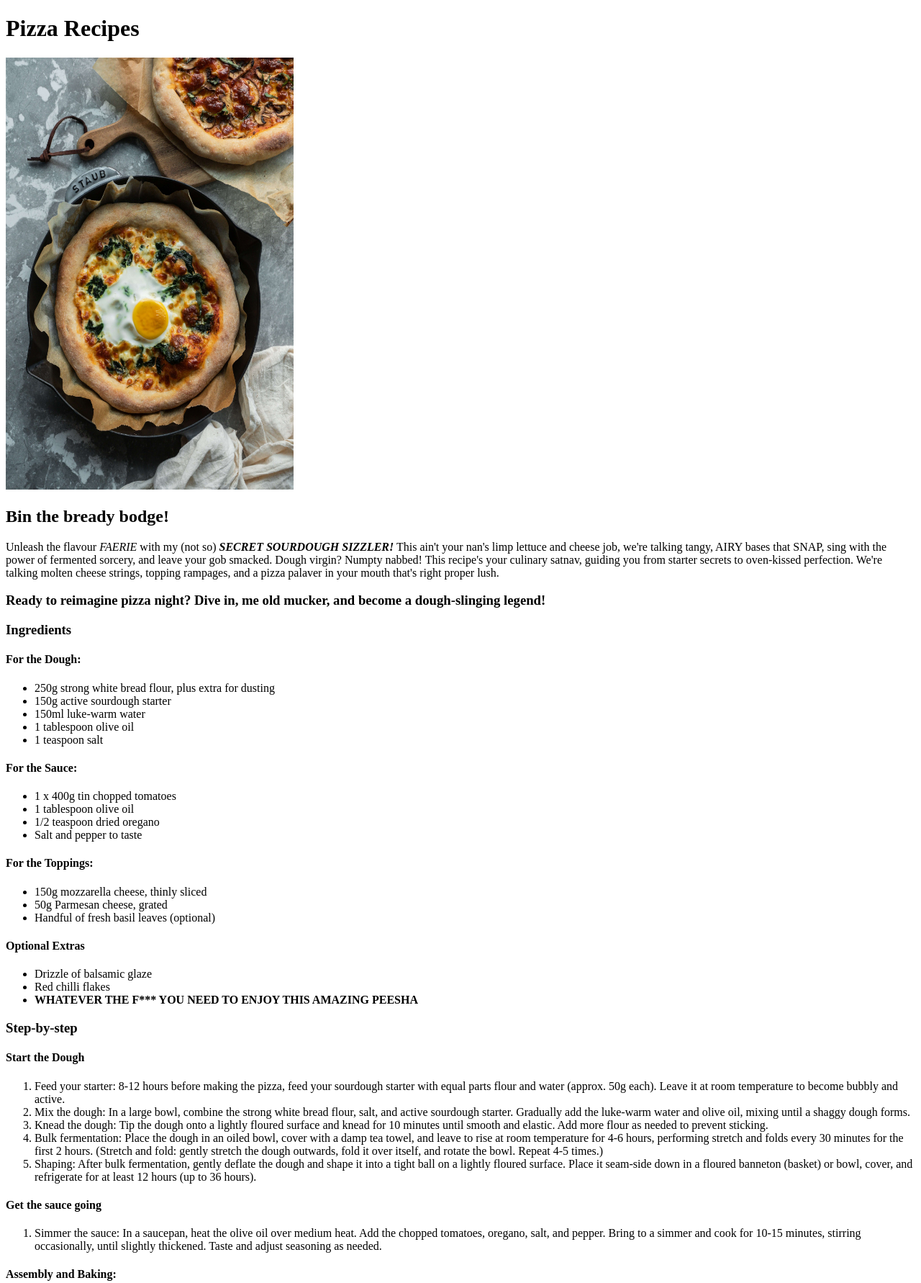
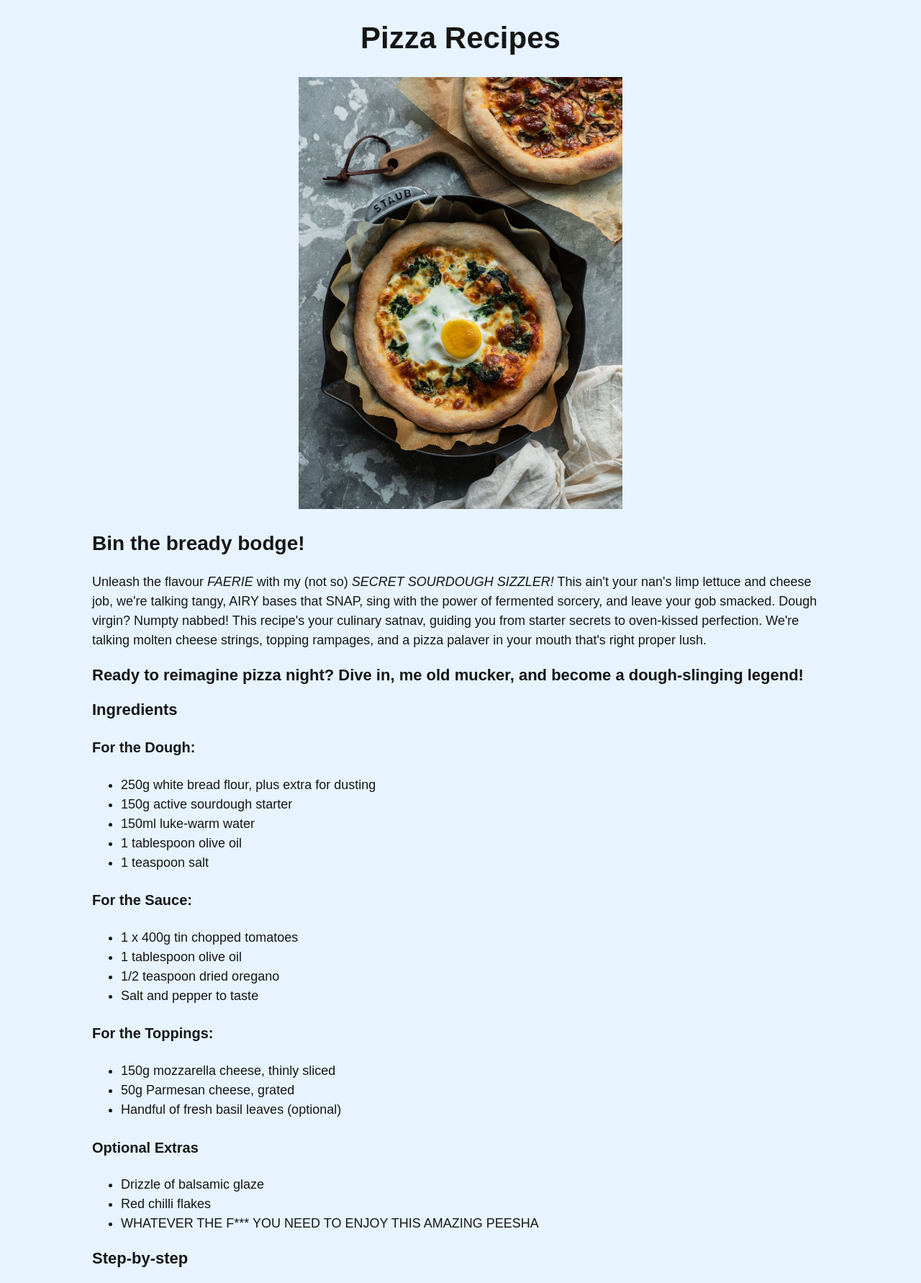
Before and after one commit to C-Dyson/odin-recipes, a plain HTML site: page recipes/pizza.html in a window 1280 px wide. Shown: the top 1782 px of the page at 72% size. Drawn offline with Linux system fonts and the light colour scheme.

Commit message:
Create & modified: created style.css Created a style sheet and implemented changes and linked up with the existing html pages

```diff
--- a/recipes/pizza.html
+++ b/recipes/pizza.html
@@ -3,21 +3,24 @@
 <head>
     <meta charset="UTF-8">
     <meta name="viewport" content="width=device-width, initial-scale=1.0">
+    <link rel="stylesheet" href="../style.css">
     <title>Pizza Recipe | By Chris Dyson</title>
 
 </head>
 <body>
     <h1>Pizza Recipes</h1>
-    <img src="../img/sourdough-pizza.jpg" alt="A birdseye view of 2 freshly cooked sourdough-pizza's" width="400px" height="600px">
-    <h2><strong>Bin the bready bodge!</strong></h2>
-    <p>Unleash the flavour <em>FAERIE</em> with my (not so) <strong><em> SECRET SOURDOUGH SIZZLER!</em></strong> This ain't your nan's limp lettuce and cheese job, we're talking tangy, AIRY bases that SNAP, sing with the power of fermented sorcery, and leave your gob smacked. Dough virgin? Numpty nabbed! This recipe's your culinary satnav, guiding you from starter secrets to oven-kissed perfection. We're talking molten cheese strings, topping rampages, and a pizza palaver in your mouth that's right proper lush.
+    <div class="header-container">
+        <img src="../img/sourdough-pizza.jpg" alt="A birdseye view of 2 freshly cooked sourdough-pizza's" class="header-image">
+    </div>
+    <h2>Bin the bready bodge!</h2>
+    <p>Unleash the flavour <em>FAERIE</em> with my (not so)<em> SECRET SOURDOUGH SIZZLER!</em> This ain't your nan's limp lettuce and cheese job, we're talking tangy, AIRY bases that SNAP, sing with the power of fermented sorcery, and leave your gob smacked. Dough virgin? Numpty nabbed! This recipe's your culinary satnav, guiding you from starter secrets to oven-kissed perfection. We're talking molten cheese strings, topping rampages, and a pizza palaver in your mouth that's right proper lush.
     </p>
-    <h3><strong> Ready to reimagine pizza night? Dive in, me old mucker, and become a dough-slinging legend!</strong></h3>
+    <h3> Ready to reimagine pizza night? Dive in, me old mucker, and become a dough-slinging legend!</h3>
 
     <h3>Ingredients</h3>
     <h4>For the Dough:</h4>
     <ul>
-        <li>250g strong white bread flour, plus extra for dusting</li>
+        <li>250g white bread flour, plus extra for dusting</li>
         <li>150g active sourdough starter</li>
         <li>150ml luke-warm water</li>
         <li>1 tablespoon olive oil</li>
@@ -40,14 +43,14 @@
     <ul>
         <li>Drizzle of balsamic glaze</li>
         <li>Red chilli flakes</li>
-        <li><strong>WHATEVER THE F*** YOU NEED TO ENJOY THIS AMAZING PEESHA</strong></li>
+        <li>WHATEVER THE F*** YOU NEED TO ENJOY THIS AMAZING PEESHA</li>
     </ul>
 
     <h3>Step-by-step</h3>
     <h4>Start the Dough</h4>
     <ol>
         <li>Feed your starter: 8-12 hours before making the pizza, feed your sourdough starter with equal parts flour and water (approx. 50g each). Leave it at room temperature to become bubbly and active.</li>
-        <li>Mix the dough: In a large bowl, combine the strong white bread flour, salt, and active sourdough starter. Gradually add the luke-warm water and olive oil, mixing until a shaggy dough forms.</li>
+        <li>Mix the dough: In a large bowl, combine the white bread flour, salt, and active sourdough starter. Gradually add the luke-warm water and olive oil, mixing until a shaggy dough forms.</li>
         <li>Knead the dough: Tip the dough onto a lightly floured surface and knead for 10 minutes until smooth and elastic. Add more flour as needed to prevent sticking.</li>
         <li>Bulk fermentation: Place the dough in an oiled bowl, cover with a damp tea towel, and leave to rise at room temperature for 4-6 hours, performing stretch and folds every 30 minutes for the first 2 hours. (Stretch and fold: gently stretch the dough outwards, fold it over itself, and rotate the bowl. Repeat 4-5 times.)</li>
         <li>Shaping: After bulk fermentation, gently deflate the dough and shape it into a tight ball on a lightly floured surface. Place it seam-side down in a floured banneton (basket) or bowl, cover, and refrigerate for at least 12 hours (up to 36 hours).</li>
@@ -79,9 +82,10 @@
         <li>Use a pizza peel for easier transferring to and from the oven, if you have one.</li>
         <li>Leftover pizza can be reheated in the oven or toaster oven for a quick and delicious snack.</li>
     </ul>
-    <p><strong><em>Enjoy your homemade sourdough Margherita pizza!</em></strong></p>
-    <a href="../index.html">Go back and find another great recipe</a>
-
+    <p><em>Enjoy your homemade sourdough Margherita pizza!</em></p>
+    <div class="button-containter">
+        <a class="button" href="../index.html">Go back and find another great recipe</a>
+    </div>
 
 </body>
 </html>
--- /dev/null
+++ b/style.css
@@ -0,0 +1,83 @@
+/* Overall Style Sheet */
+body {
+    font-family: Arial, Helvetica, sans-serif;
+    font-size: 18px;
+    color: rgb(22, 22, 22);
+    background-color: rgb(231, 244, 255);
+    margin: 0 10% 5% 10%;
+    line-height: 1.5;
+
+}
+
+h1 {
+    text-align: center;
+    font-size: 42px;
+    font-weight: 700;
+}
+
+h1, h2, h3, h4 {
+    line-height: 1.2;
+}
+
+h2, h3, h4 {
+    font-weight: 600;
+}
+
+h2 {
+    font-size: 28px;
+}
+
+h3 {
+    font-size: 22px;
+}
+
+h4 {
+    font-size: 20px;
+}
+
+.header-container {
+    text-align: center; /* Center the container itself */
+}
+
+.header-image {
+    margin: 0 auto; /* Center the image within the container */
+    height: 600px;
+    width: auto;
+}
+
+.button-containter {
+    text-align: center; /* Center the container itself */
+}
+
+/* Base button styles */
+.button {
+    display: inline-block;
+    padding: 10px 20px;
+    border: none;
+    border-radius: 5px;
+    font-size: 16px;
+    font-weight: bold;
+    text-align: center;
+    cursor: pointer;
+    transition: all 0.2s ease-in-out;
+  }
+
+  /* Default button color */
+  .button {
+    background-color: #3498db; /* Royal blue */
+    color: #fff; /* White */
+    text-decoration: none;
+  }
+
+  /* Hover effect */
+  .button:hover {
+    text-decoration: underline;
+    background-color: #2980b9; /* Darker blue */
+    color: #fff; /* White */
+  }
+
+  /* Focus effect */
+  .button:focus {
+    outline: none; /* Remove default outline */
+    box-shadow: 0 0 0 2px rgba(0, 0, 0, 0.2); /* Subtle shadow */
+  }
```
Also changed, not shown: index.html (+1 -0 lines), recipes/cheese-crackers.html (+4 -1 lines), recipes/coffee.html (+4 -1 lines).
